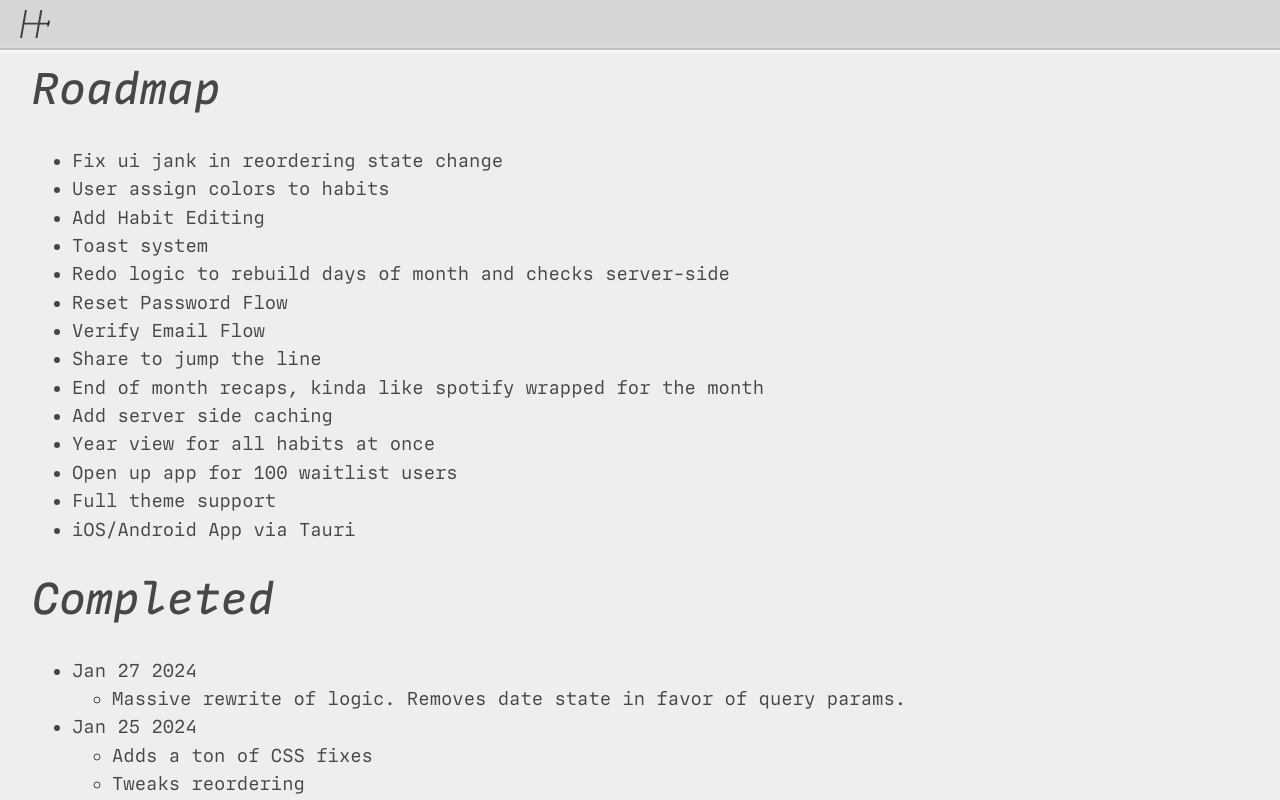
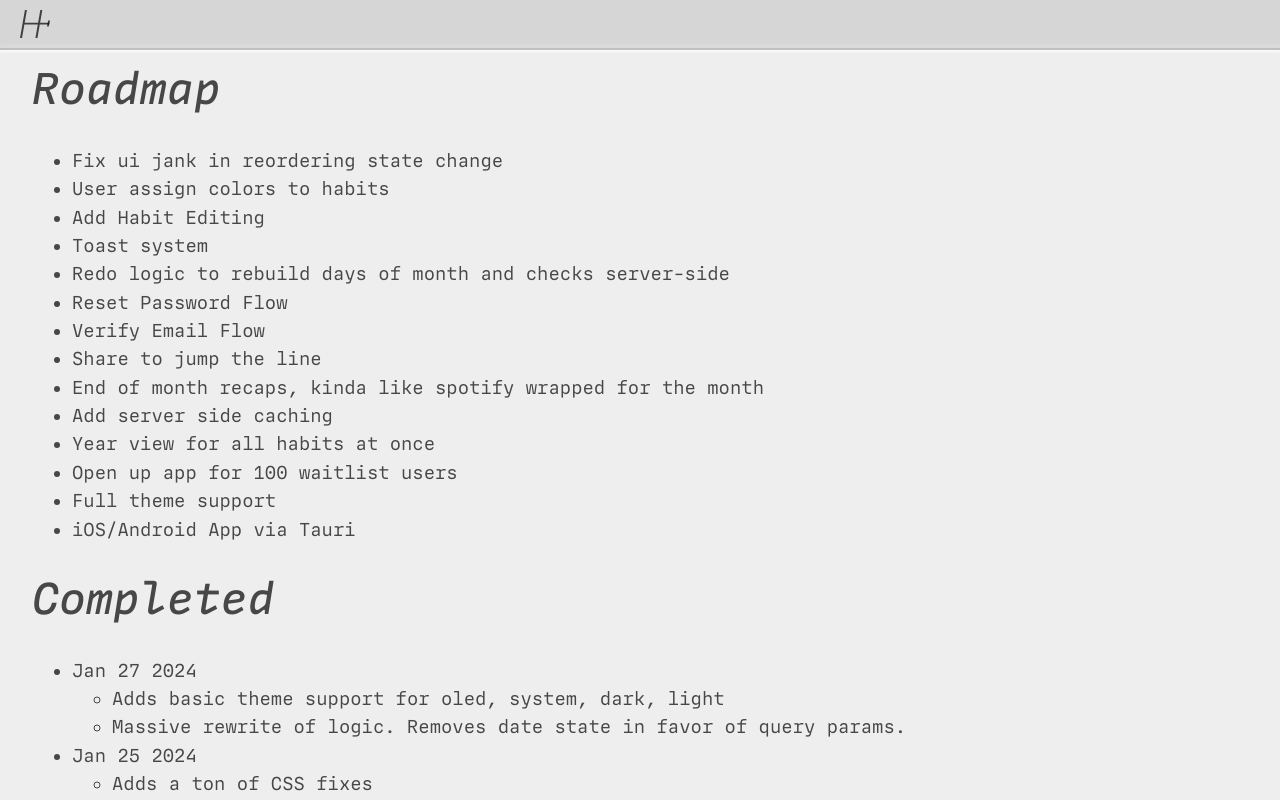
Before and after one commit to stolinski/habit-path, a SvelteKit app: page /roadmap in a window 1280 px wide. Shown: the top 800 px of the page. Built offline with nearby package versions, Linux system fonts and the light colour scheme; no server answers.

Commit message:
updates roadmap

```diff
--- a/src/routes/roadmap/+page.svelte
+++ b/src/routes/roadmap/+page.svelte
@@ -21,6 +21,7 @@
 <ul>
 	<li>Jan 27 2024</li>
 	<ul>
+		<li>Adds basic theme support for oled, system, dark, light</li>
 		<li>Massive rewrite of logic. Removes date state in favor of query params.</li>
 	</ul>
 	<li>Jan 25 2024</li>
```
